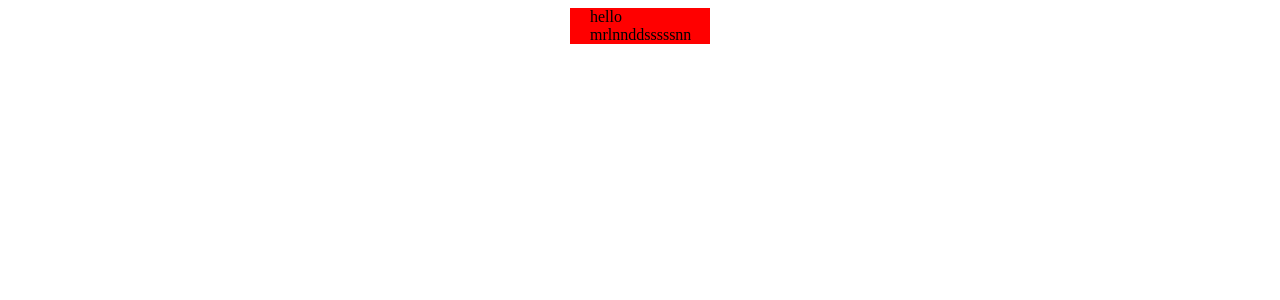
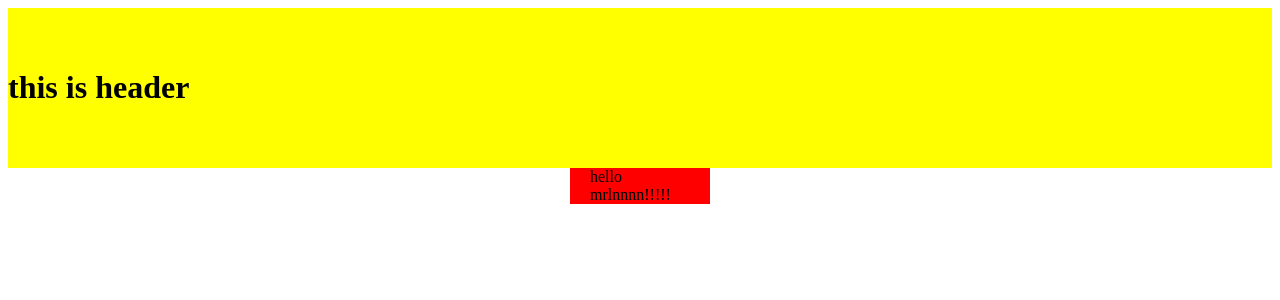
Before and after one commit to MarlenAw/contactInfo, a React (Create React App) app in the folder contact-info-app/: page / in a window 1280 px wide. Shown: the top 300 px of the page. Built offline with nearby package versions, Linux system fonts and the light colour scheme.

Commit message:
Add props to styled components

```diff
--- a/contact-info-app/src/App.tsx
+++ b/contact-info-app/src/App.tsx
@@ -1,11 +1,16 @@
 import React from 'react';
-import {Container} from './components/styles/Container.styles';
+import Header from './components/Header';
+import {ContainerStyled} from './components/styles/Container.styles';
 
 function App() {
   return (
-    <Container>
-      <div>hello mrlnnddsssssnn</div>
-    </Container>
+    <>
+      <Header title='this is header'/>
+      <ContainerStyled>
+        <div>hello mrlnnnn!!!!!</div>
+      </ContainerStyled>
+    </>
+
   );
 }
 
--- /dev/null
+++ b/contact-info-app/src/components/Header.tsx
@@ -0,0 +1,17 @@
+import {
+    ContainerStyled,
+} from './styles/Container.styles';
+import { HeaderProps } from './types';
+import { HeaderStyled } from './styles/Header.styles';
+
+const Header: React.FC<HeaderProps> = ({title}) => {
+    return (
+        <HeaderStyled bg='yellow'>
+            <h1>{title}</h1>
+        </HeaderStyled>
+     );
+
+
+};
+
+export default Header;
--- a/contact-info-app/src/components/styles/Container.styles.ts
+++ b/contact-info-app/src/components/styles/Container.styles.ts
@@ -1,7 +1,7 @@
 import styled from 'styled-components';
 
 
-export const Container = styled.div`
+export const ContainerStyled = styled.div`
     width: 100px;
     max-width: 100%;
     padding: 0 20px;
--- /dev/null
+++ b/contact-info-app/src/components/styles/Header.styles.ts
@@ -0,0 +1,6 @@
+import styled from "styled-components";
+
+export const HeaderStyled = styled.header<{bg?: string}>`
+    padding: 40px 0;
+    background-color: ${(props)=> props.bg};
+`;
--- /dev/null
+++ b/contact-info-app/src/components/types.ts
@@ -0,0 +1,3 @@
+export interface HeaderProps {
+   title: string;
+}
```
